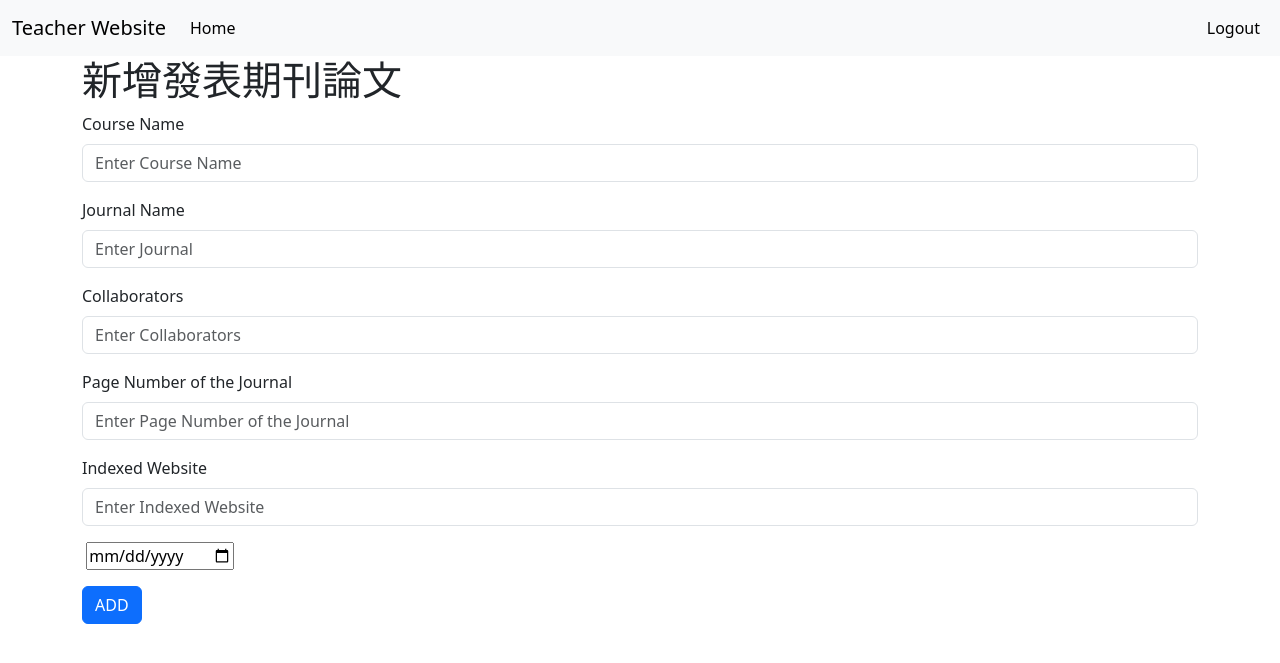
After one commit to whoami13579/database_final_project, a Flask app: page /add-journal-artical/ in a window 1280 px wide. The commit adds this page. Shown: the top 663 px of the page. Run offline with Flask 3, Linux system fonts and the light colour scheme; the visitor is signed in with stand-in values (Sample User, id 1).

Commit message:
add add_journal_artical function in views.py

```diff
--- /dev/null
+++ b/website/templates/add_journal_artical.html
@@ -0,0 +1,33 @@
+{% extends "base.html" %}
+{% block title %}新增發表期刊論文{% endblock %}
+{% block content %}
+<form method="POST">
+    <h1 align="left">新增發表期刊論文</h1>
+      <div class="mb-3">
+        <label for="course_name" class="form-label">Course Name</label>
+        <input type="text" id="course_name" name="course_name" class="form-control" placeholder="Enter Course Name" required>
+      </div>
+      <div class="mb-3">
+        <label for="journal_name" class="form-label">Journal Name</label>
+        <input type="text" id="journal_name" name="journal_name" class="form-control" placeholder="Enter Journal" required>
+      </div>
+      <div class="mb-3">
+        <label for="collaborators" class="form-label">Collaborators</label>
+        <input type="text" id="collaborators" name="collaborators" class="form-control" placeholder="Enter Collaborators" required>
+      </div>
+      <div class="mb-3">
+        <label for="page_number_of_the_journal" class="form-label">Page Number of the Journal</label>
+        <input type="text" id="page_number_of_the_journal" name="page_number_of_the_journal" class="form-control" placeholder="Enter Page Number of the Journal" required>
+      </div>
+      <div class="mb-3">
+        <label for="indexed_website" class="form-label">Indexed Website</label>
+        <input type="text" id="indexed_website" name="indexed_website" class="form-control" placeholder="Enter Indexed Website" required>
+      </div>
+      <div class="mb-3">
+        <label for="indexed_time" class="form-label"></label>
+        <input type="date" id="indexed_time" name="indexed_time" required>
+      </div>
+      <button type="submit" class="btn btn-primary">ADD</button>
+  </form>
+  <br>
+{% endblock %}
--- a/website/templates/teacher.html
+++ b/website/templates/teacher.html
@@ -42,6 +42,10 @@
           <div id="panelsStayOpen-collapseOne" class="accordion-collapse collapse show">
             <div class="accordion-body">
                 <a>data</a>
+                <br>
+                  {% if user.teacher_id == teacher.teacher_id %}
+                    <a href="/add-journal-artical">新增發表期刊論文</a>
+                  {% endif %}
             </div>
           </div>
         </div>
--- a/website/views.py
+++ b/website/views.py
@@ -1,6 +1,6 @@
 from flask import Blueprint, render_template, request, flash, redirect, url_for
 from flask_login import current_user, login_required
-from .models import Role, Teacher
+from .models import Role, Teacher, JournalArtical
 from . import db
 from datetime import datetime
 
@@ -21,3 +21,31 @@ def role(role_id):
 @views.route("/teacher/<teacher_id>")
 def teacher(teacher_id):
     return render_template("teacher.html", user=current_user, teacher=Teacher.query.filter_by(teacher_id=teacher_id).first())
+
+
+@views.route("/add-journal-artical/", methods=["GET", "POST"])
+@login_required
+def add_journal_artical():
+    if request.method == "POST":
+        course_name = request.form.get("course_name")
+        journal_name = request.form.get("journal_name")
+        collaborators = request.form.get("collaborators")
+        page_number_of_the_journal = request.form.get("page_number_of_the_journal")
+        page_number_of_the_journal = int(page_number_of_the_journal)
+        indexed_website = request.form.get("indexed_website")
+        indexed_time = request.form.get("indexed_time")
+        date_format = "%Y-%m-%d"
+        indexed_time = datetime.strptime(indexed_time, date_format)
+
+        if JournalArtical.query.filter_by(course_name=course_name).first():
+            flash("Journal Artical already exists", category="error")
+        else:
+            journalArtical = JournalArtical(course_name, journal_name, collaborators, page_number_of_the_journal, indexed_website, indexed_time)
+            current_user.journal_articals.append(journalArtical)
+            journalArtical.teachers.append(current_user)
+            db.session.add(journalArtical)
+            db.session.commit()
+
+            flash("Add Journal Artical", category="success")
+            return redirect(url_for("views.teacher", teacher_id=current_user.get_id()))
+    return render_template("add_journal_artical.html", user=current_user)
```
